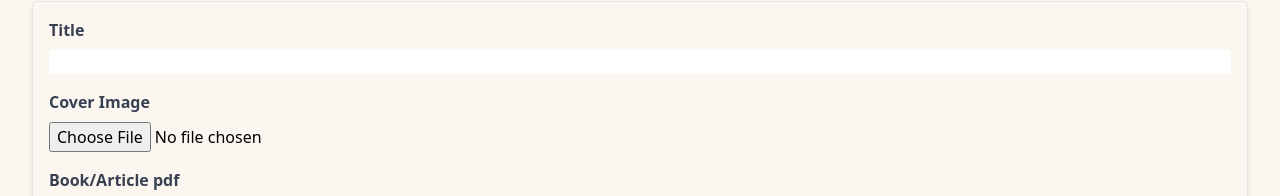
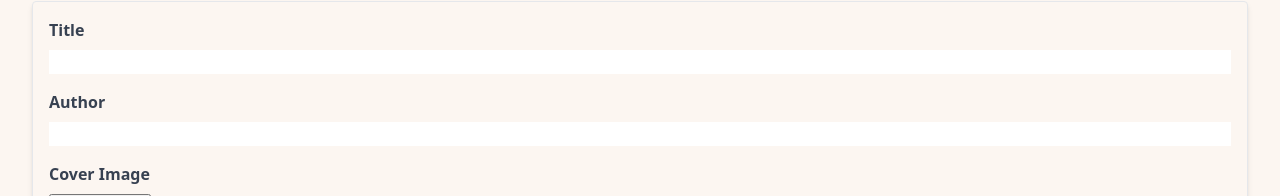
Before and after one commit to ceasar28/Akwukwo, a Next.js app in the folder packages/react-app/: page /publish in a window 1280 px wide. Shown: the part 128-324 px from the top of the page. Built offline with nearby package versions, Linux system fonts and the light colour scheme; what @celo/rainbowkit-celo, wagmi would draw is missing.

Commit message:
added the card details

```diff
--- a/packages/react-app/pages/publish.tsx
+++ b/packages/react-app/pages/publish.tsx
@@ -43,6 +43,7 @@ const findMetaMaskAccount = async (): Promise<string | null> => {
 export default function Publish() {
   const [wallet, setWallet] = useState<string | null>(null);
   const [name, setName] = useState<string>("");
+  const [author, setAuthor] = useState<string>("");
   const [selectedImage, setSelectedImage] = useState<File | null>(null);
   const [previewImage, setPreviewImage] = useState<string | null>(null);
   const [selectedPDF, setSelectedPDF] = useState<File | null>(null);
@@ -54,6 +55,10 @@ export default function Publish() {
 
   const handleNameChange = (event: ChangeEvent<HTMLInputElement>) => {
     setName(event.target.value);
+  };
+
+  const handleAuthorChange = (event: ChangeEvent<HTMLInputElement>) => {
+    setAuthor(event.target.value);
   };
 
   const handleImageChange = (event: ChangeEvent<HTMLInputElement>) => {
@@ -90,6 +95,7 @@ export default function Publish() {
     event.preventDefault();
     console.log("Form submitted:", {
       name,
+      author,
       selectedImage,
       selectedPDF,
       textBoxValue,
@@ -104,6 +110,7 @@ export default function Publish() {
       if (pinPdf && pinImg) {
         const meta = await uploadJSONToIPFS({
           name: name,
+          author: author,
           decription: textBoxValue,
           imageurl: pinImg.pinataURL,
           resourcesUrl: pinPdf.pinataURL,
@@ -144,6 +151,21 @@ export default function Publish() {
             className="form-input w-full"
             value={name}
             onChange={handleNameChange}
+          />
+        </div>
+        <div className="mb-4">
+          <label
+            className="block text-gray-700 font-bold mb-2"
+            htmlFor="author"
+          >
+            Author
+          </label>
+          <input
+            type="text"
+            id="author"
+            className="form-input w-full"
+            value={author}
+            onChange={handleAuthorChange}
           />
         </div>
         <div className="mb-4">
```
